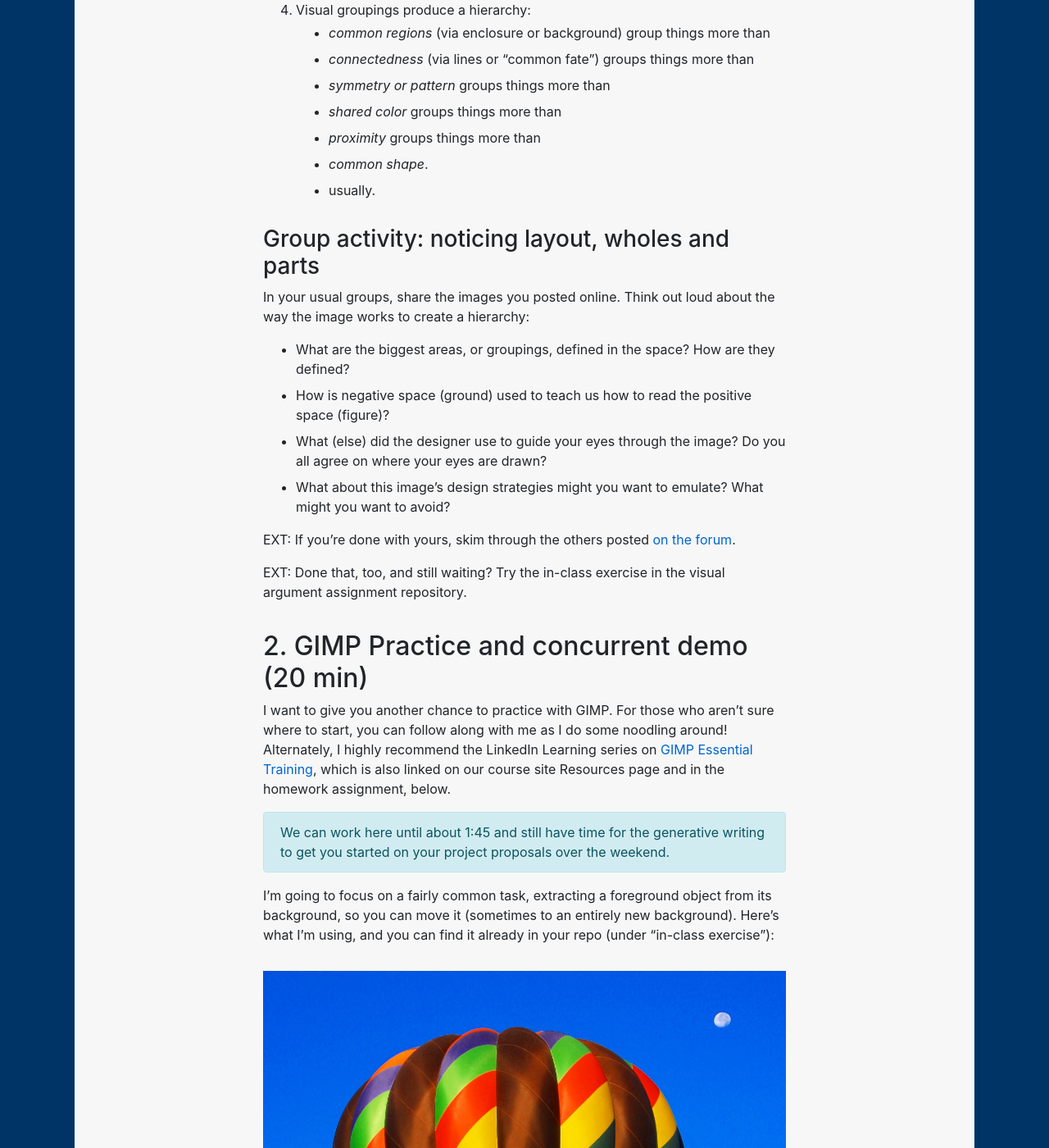
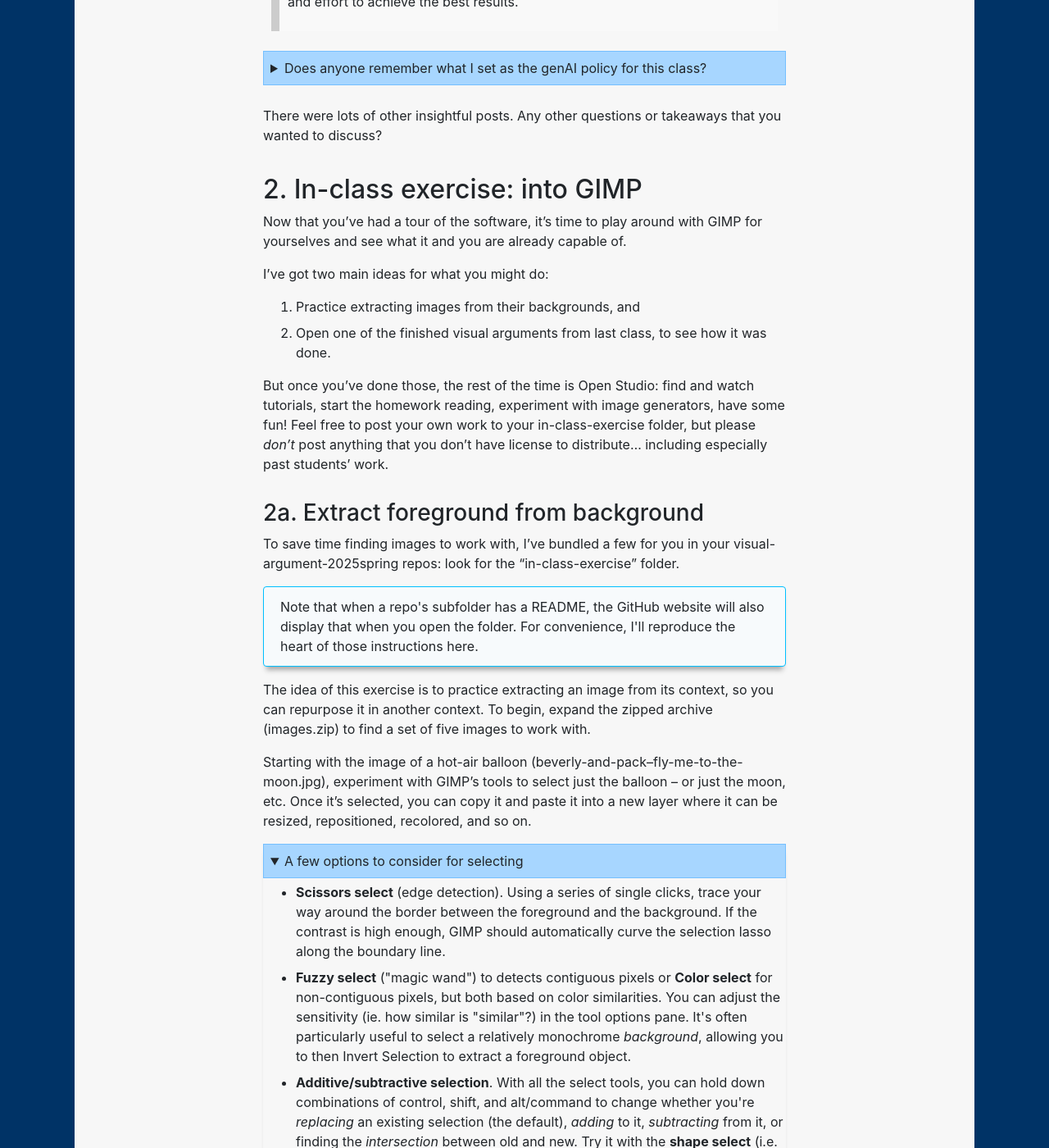
Before and after one commit to benmiller314/cdm2025spring, a Jekyll site: the page built from old-plans/lesson-10.md, in a window 1280 px wide and 1400 px high, scrolled down 1190 px. Shown: the whole window at 82% size. Built offline with Jekyll 4.4.1, drawn with Linux system fonts in a browser that asks for light colours; our own code applies the rules of GitHub Pages for plain Markdown files; some of the changed text lies outside the part shown.

Commit message:
lesson 10 as generative GIMP studio
plus a brief discussion of genAI, based on the forum posts

```diff
--- a/old-plans/lesson-10.md
+++ b/old-plans/lesson-10.md
@@ -1,155 +1,148 @@
 
-# Generating Visual Ideas
+# Lesson 10: Generative Studio
 
-**Work to have achieved**:
-
-* Read about graphic design principles (<a href="https://www.smashingmagazine.com/2014/03/design-principles-visual-perception-and-the-principles-of-gestalt">principles of gestalt</a>, <a href="https://www.smashingmagazine.com/2014/09/design-principles-connecting-and-separating-elements-through-contrast-and-similarity/">contrast and similarity</a>, <a href="https://www.smashingmagazine.com/2014/05/design-principles-space-figure-ground-relationship/">figure & ground</a>)
-* Find and [post]({{site.repo_url}}/issues) a graphic or visual design that makes a claim or argument
-* If you can, analyze the designed artifact through the lenses of graphic design principles. (If not, that's for today!)
+<section class="prereqs">
+    <details><summary><strong>Texts to have read / listened to / watched</strong></summary>
+        <ul>
+            <li><a href="https://www.aiweirdness.com/an-exercise-in-frustration">An Exercise in Frustration</a>, by Janelle Shane</li>
+            <li>the anonymous <a href="https://www.facebook.com/groups/1404116417142065/posts/1459674184919621">Facebook post</a> Shane links to in the opening line</li>
+            <li><a href="https://www.youtube.com/watch?v=w0quo4S8Oqw">Learn GIMP in 20 Minutes</a>, from Chris' Tutorials</li>
+        </ul>
+    </details>
+    <details><summary><strong>Work to have achieved</strong></summary>
+        <ul>
+            <li>Download and install <a href="https://www.gimp.org/downloads">GIMP</a></li>
+            <li>Post a reading-response to the <a href="{{site.github.issues_url}}/7">the Issue Queue</a></li>
+        </ul>
+    </details>
+</section>
 
 
 **Plan for the day**:
 
-1. Building (with) our vocabulary (20 min) <!-- was 30 last time, let's see if that continues online or not -->
-    * Ben's highlights
-    * Group activity:
-2. GIMP Practice and concurrent GIMP Demo (20-25 min)
-3. Loop writing into offline sketching (15 + 10 min)
-5. Homework for next time
+1. On AI and Editing
+2. In-class exercises
+    - extracting a figure from its background
+    - from flat to layered
+4. Open studio
+    <!-- Option: try it again with a generated image. Option: start homework reading. -->
+5. Homework for next time: design principles; proposal
 
 
-## 1. Building (with) our vocabulary (10-15 min)
+## 1. On AI and Editing: takeaways and open questions from the forum
 
-I know that was a lot of potentially new terms!
+Josh noted that I didn't give you an AI-advocate voice, and that was an oversight. Mea culpa! But he also helpfully complicated the issue by reminding us that it's not an all-or-nothing proposition: genAI can produce _materials for human designers to work with and edit_.
 
-For my purposes, what's most important is how they help us think about directing attention, and for that purpose there are a few key highlights to hit:
+Likewise, Grace gestured toward another tension, between achieving an artist's singular vision and making concessions to whatever the tool produces. Again, it's easy to imagine that one or the other will dominate, but I encourage you to live within the dialectic: whether working with AI tools or not, creative endeavors are often a push-and-pull between the initial idea and the ideas that emerge as you're writing, drawing, playing. It's that mid-ground tension that produces the best vibrations, I find.
 
-1. The principle of emergence: we see the whole image first.
-2. Contrast draws attention, and works best when used sparingly: [as Bradley puts it](https://www.smashingmagazine.com/2014/09/design-principles-connecting-and-separating-elements-through-contrast-and-similarity/#:~:text=when%20everything%20is%20the%20same%2C%20you%20get%20tedium.%20when%20everything%20is%20different%2C%20you%20get%20noise.%20the%20best%20designs%20have%20a%20healthy%20mix%20of%20similarity%20and%20contrast%20and%20show%20a%20clear%20understanding%20of%20what%20they%E2%80%99re%20trying%20to%20communicate.), "When everything is the same, you get tedium. When everything is different, you get noise. The best designs have a healthy mix of similarity and contrast."
-3. "By giving visually similar characteristics to multiple elements, we communicate that something is similar about the elements." And vice versa.
-    * Size, shape, color, value (intensity), texture, alignment (parallelism), common fate (direction of movement) – all these elements become means of signaling similarity or establishing contrast.
-4. Visual groupings produce a hierarchy:
-    * *common regions* (via enclosure or background) group things more than
-    * *connectedness* (via lines or "common fate") groups things more than
-    * *symmetry or pattern* groups things more than
-    * *shared color* groups things more than
-    * *proximity* groups things more than
-    * *common shape*.
-    * usually.
+This puts me in mind of something Weini wrote:
+> AI is simply a tool that can improve efficiency and assist with tasks, but it cannot do the entire job for you. It still requires human creativity, judgment, and effort to achieve the best results.
 
-### Group activity: noticing layout, wholes and parts
+<details><summary>Does anyone remember what I set as the genAI policy for this class?</summary>
+    <p>In brief:
+    <ul>
+        <li>Acknowledge it</li>
+        <li>Generate multiple responses to the prompt, so you have to make active choices</li>
+        <li>Exercise your own judgment, and take your own responsibility</li>
+    </ul>
+    </p>
+    <p>See <a href="../policies#on-artificial-intelligence">the Policies page</a> for more details and my reasoning.</p>
+    <p>In the context of this assignment, you may want to generate some images if you're not finding what you were looking for in Flickr or Unsplash or wherever; but <strong>don't generate the <em>whole</em> visual argument – generate <em>assets</em>, and edit from  there.</strong> Become the capable editors the FB writer was looking for, rather than the hapless prompters who can't revise.</p>
+</details>
 
-In your usual groups, share the images you posted online. Think out loud about the way the image works to create a hierarchy:
-
-* What are the biggest areas, or groupings, defined in the space? How are they defined?
-* How is negative space (ground) used to teach us how to read the positive space (figure)?
-* What (else) did the designer use to guide your eyes through the image? Do you all agree on where your eyes are drawn?
-* What about this image's design strategies might you want to emulate? What might you want to avoid?
-
-EXT: If you're done with yours, skim through the others posted [on the forum]({{site.github_url}}/issues).
-
-EXT: Done that, too, and still waiting? Try the in-class exercise in the visual argument assignment repository.
+There were lots of other insightful posts. Any other questions or takeaways that you wanted to discuss?
 
 
-<!-- ### EXT: Using our vocabulary (5-10 min)
-If your group feels finished and others are still working, share the images you posted to the forum within your group. See if you can level up on your comfort analyzing visual design, using the terms from the reading (and now google doc). -->
 
-<!--
-## EXT: Clear hierarchy vs. flat hierarchy
-If we all finish filling out the google doc with time to spare (by 3:05, say), I'd like to look at two examples that came in on the forum.
--->
+## 2. In-class exercise: into GIMP
 
-## 2. GIMP Practice and concurrent demo (20 min)
+Now that you've had a tour of the software, it's time to play around with GIMP for yourselves and see what it and you are already capable of.
 
-I want to give you another chance to practice with GIMP. For those who aren't sure where to start, you can follow along with me as I do some noodling around! Alternately, I highly recommend the LinkedIn Learning series on [GIMP Essential Training](https://www.linkedin.com/learning/gimp-essential-training-4), which is also linked on our course site Resources page and in the homework assignment, below.
+I've got two main ideas for what you might do:
+
+1. Practice extracting images from their backgrounds, and
+2. Open one of the finished visual arguments from last class, to see how it was done.
+
+But once you've done those, the rest of the time is Open Studio: find and watch tutorials, start the homework reading, experiment with image generators, have some fun! Feel free to post your own work to your in-class-exercise folder, but please _don't_ post anything that you don't have license to distribute... including especially past students' work.
+
+
+### 2a. Extract foreground from background
+
+To save time finding images to work with, I've bundled a few for you in your visual-argument-2025spring repos: look for the "in-class-exercise" folder.
+
+<aside class="alert alert-white">Note that when a repo's subfolder has a README, the GitHub website will also display that when you open the folder. For convenience, I'll reproduce the heart of those instructions here.</aside>
+
+The idea of this exercise is to practice extracting an image from its context, so you can repurpose it in another context. To begin, expand the zipped archive (images.zip) to find a set of five images to work with.
+
+Starting with the image of a hot-air balloon (beverly-and-pack--fly-me-to-the-moon.jpg), experiment with GIMP's tools to select just the balloon – or just the moon, etc. Once it's selected, you can copy it and paste it into a new layer where it can be resized, repositioned, recolored, and so on.
+
+<details open><summary>A few options to consider for selecting</summary>
+    <ul>
+        <li><strong>Scissors select</strong> (edge detection). Using a series of single clicks, trace your way around the border between the foreground and the background. If the contrast is high enough, GIMP should automatically curve the selection lasso along the boundary line.</li>
+        <li><strong>Fuzzy select</strong> ("magic wand") to detects contiguous pixels or <strong>Color select</strong> for non-contiguous pixels, but both based on color similarities. You can adjust the sensitivity (ie. how similar is "similar"?) in the tool options pane. It's often particularly useful to select a relatively monochrome <em>background</em>, allowing you to then Invert Selection to extract a foreground object.</li>
+        <li><strong>Additive/subtractive selection</strong>. With all the select tools, you can hold down combinations of control, shift, and alt/command to change whether you're <em>replacing</em> an existing selection (the default), <em>adding</em> to it, <em>subtracting</em> from it, or finding the <em>intersection</em> between old and new. Try it with the <strong>shape select</strong> (i.e. rectangle or ellipse) and <strong>free select</strong> (lasso) tools – or with either AI-assisted tool above – to iteratively get closer to the selection you want.</li>
+    </ul>
+</details>
 
 <div class="alert alert-info">
-We can work here until about 1:45 and still have time for the generative writing to get you started on your project proposals over the weekend.
+    NB: Because you can edit selection anchors until you're satisfied, you'll want to <strong>press Enter</strong>, double-click inside the selection, or switch to another tool <strong>to confirm the selection.</strong>
 </div>
 
-I'm going to focus on a fairly common task, extracting a foreground object from its background, so you can move it (sometimes to an entirely new background). Here's what I'm using, and you can find it already in your repo (under "in-class exercise"):
+<aside class="alert alert-white">
+If you're a more visual learner and want to see some options in video form, check out <a href="https://www.youtube.com/watch?v=lOzSiOIipSM">5 Ways to Remove a Background with GIMP</a> from Logos By Nick (runtime 6:42).
+</aside>
+Once you have your selection, you can...
 
-<figure role="figure">
-<img src="../assets/img/beverly-and-pack--fly-me-to-the-moon.jpg" alt="A striped hot air balloon floating in a blue sky, darker toward the top of the image. A small, nearly full moon is visible; the ground is not." />
+* Copy and paste to create a new "floating" layer
+* Click the green page button to secure more permanent status for that new layer
+* Play around with sizes and colors
+    - NB: This is a *raster* editing program, so once something gets smaller, you can't guarantee you'll be able to make it bigger again: pixels get thrown away.
+    - It's often a good idea to **resize a copy** until you find the right position and size, and then move the original directly into that desired destination.
+* Paste into a new file
+* Paste as a repeating pattern
 
-<figcaption>"Fly Me to the Moon, by Way of a Hot Air Balloon" (2009) by <a href="https://www.flickr.com/photos/walkadog/">Beverly & Pack</a>, <a href="https://www.flickr.com/photos/walkadog/3897126692/">on Flickr</a>. <a href="https://creativecommons.org/licenses/by/2.0/">CC-BY-2.0</a>.
-</figcaption>
-</figure>
+There's quite a bit more, of course, and I encourage you to find tutorials for any task your imagination suggests to you! I've linked to some on the [../resources] page, but there are a great many more only a search-engine away.
 
 
-A few options to consider:
-* Scissors select (edge detection)
-* Select _background_ and Invert Selection
-* Fuzzy select ("magic wand": contiguous pixels by color similarities)
-* Additive/subtractive selection with shape tools (rectangle, ellipse) and Free select (lasso)
+### 2b. From flat to layered
 
-Once we have our selection, we can...
-* Copy and paste to create a new "floating" layer
-* Secure that new layer more permanent status
-* Play around with sizes and colors
-    - NB: This is a *raster* editing program, so once something gets smaller, you can't guarantee you'll be able to make it bigger again: pixels get thrown away
-* Transfer to a new file
+Each of the projects I linked to in our last class was in a repository, where you can also find a .xcf GIMP project file (or, in one case, a .psd Photoshop file). <strong>Choose one</strong>, download the file like we did for the [audio workshop](lesson-07), and open it up in the appropriate software.
 
-<!--
-1. Image > Canvas Size (use %)
-2. Scissor tool
-3. Copy + Paste -> Floating layer -> anchor as new
-4. Scale layer
-5. Scissor tool (again)
-6. Invert selection, new layer again
-7. Layer to image size
-8. Select vertical rectangle; feather edges
-9. Copy + Paste as pattern
--->
+Consider:
 
-There's quite a bit more, of course, and I encourage you to find tutorials for any task your imagination suggests to you!
+* How did they organize the layers?
+* Try turning the visibility of layers on and off to appreciate how they created the attentional effects you noticed last time.
 
+Options:
+<ol>
+    <li><a href="https://github.com/ktdemay/visual-argument-2020spring/blob/master/future.xcf">The Future of Sports</a>, by Kevin DeMaioribus</li>
+    <li><a href="https://github.com/csk32/visual-argument-2020fall/blob/master/Human_Trafficking_updated.xcf">Human Trafficking</a>, by Christianna Kelley</li>
+    <li><a href="https://github.com/fathimashabnam/visual-argument-2019fall/blob/master/VisualArgument.xcf">The Extinction Crisis</a>, by Fathima Shabnam</li>
+    <li><a href="https://github.com/emmaknaub/visual-argument/blob/master/visual_argument.xcf">Radiate</a>, by Emma Knaub</li>
+    <li><a href="https://github.com/anayoungblut/visual-argument-2023spring/blob/main/FINAL/visual%20argument%20FINAL.psd">Don't Do It</a>, by Ana Youngblut</li>
+    <li><a href="https://github.com/suchiattota/visual-argument-2023spring/blob/main/TheCoverUp.xcf">The Cover-Up</a>, by Suchi Attota</li>
+</ol>
 
-## 3a. Loop writing (15 min) <!-- Takes 15 min -->
-For this generative exercise, adapted from [one by Sondra Perl](http://bit.ly/perlfeltsense), you'll need somewhere to write and somewhere to *draw*. Printer paper would be great; a notebook is also okay; the computer's probably not. I like pencil, but your preference may vary.
+## Open Studio
 
-<!-- <div class="alert alert-info">
-<p><strong>If you need to take a minute to get those supplies, please do so now.</strong></p>
+This is your time: find and watch tutorials, start the homework reading (or writing), experiment with image generators. Have some fun!
 
-<p>If you're waiting for everyone else to come back, see if you can close your eyes and listen to your breath. (If this kind of body attention makes you uncomfortable, though, don't do it. Just have patience, and try not to judge.) Think about how you're sitting: where you're supported. Try to alleviate any tension.</p>
-</div> -->
-
-Let's take a few minutes to think in writing about the visual arguments you might want to make. I'll read a series of questions aloud. Repeat them silently to yourself, and when you feel yourself answering, make a list.
-
-These lists will remain private, unless you choose to share. I won't ask for them.
-
-1. What ideas do you want help remembering?
-2. Or what do you want to persuade others of?
-3. Is there something you've noticed that you want to bring to the attention of others?
-4. Is there anything else you'd like to add? Something from a course? From an activity or group you participate in? Something you've been reading about? (If there's an idea you thought of working on before coming to class today, be sure to add it now.)
-
-Take a moment now to read back over your lists. Is there something that stands out, that says, _me, pick me_? Choose one thing to work with, at least for today, and mark it in some way. Then copy it into a clean page.
-
-With that chosen subject, write again:
-
-5. What terms or images come to mind when you think of this subject? ... Think about categories of words: actions vs things. Descriptors.
-6. Is there anything you're forgetting to add to your list? A line from a song? A color?
-7. Who else might be interested in this? Who, that is, could be your audience?
-
-See if you can summon up the whole of this idea, like it's right here in the room with you. Where does it live? Is it above you? Inside you? In the palm of your hand? Just sit with your idea for a moment, feeling where you connect to it.
-
-## 3b. Offline sketching (10 min)
-And now, draw. Take a piece of paper, fold it in quarters, and in each quarter sketch out some possibility, some version, of what your idea might look like.
-
-If you can, try to make each image significantly different from each other, to give you options; you can use your lists for inspiration. If you can't think of very different ones, then work to make just _some_ change.
-
-We'll work here for a while.
+<div class="alert alert-success">As always, please set yourself a <a href="http://bit.ly/cdm{{site.course.slugterm}}-notes">studio goal in the doc</a>; at the end of class, I'll ask you to write a brief exit note on what you were able to achieve / what your next steps are.</div>
 
 
 
 # Homework for next time:
-* **Review** the unit-assignment [goals and options](https://github.com/benmiller314/visual-argument-{{site.course.slugterm}}#project-2-visual-argument--rhetorical-collage) for the rhetorical collage / visual argument, including the Parachute Prompts if you're not sure what to propose.
+
+The main thing will be to write a proposal for your unit project, but first, some design theory and examples!
+
+* **Read** the following articles, each from a series on design principles in _Smashing Magazine_:
+    - [Improve Your Designs With The Principles Of Similarity And Proximity (Part 1)](https://www.smashingmagazine.com/2016/05/improve-your-designs-with-principles-similarity-proximity-part-1/), by Jon Hensley
+    - [Improve Your Designs With The Principles Of Closure And Figure-Ground (Part 2)](https://www.smashingmagazine.com/2016/05/improve-your-designs-with-the-principles-of-closure-and-figure-ground-part-2/), by Jon Hensley
+    - [Design Principles: Compositional, Symmetrical And Asymmetrical Balance](https://www.smashingmagazine.com/2015/06/design-principles-compositional-balance-symmetry-asymmetry/), by Steven Bradley
+    - [Design Principles: Dominance, Focal Points And Hierarchy](https://www.smashingmagazine.com/2015/02/design-principles-dominance-focal-points-hierarchy/), by Steven Bradley
+* **Review** the unit-assignment [goals and options](https://github.com/benmiller314/visual-argument-{{site.course.slugterm}}#project-2-visual-argument--rhetorical-collage) for the rhetorical collage / visual argument, including the current baseline requirements and the Parachute Prompts if you're not sure what to propose.
 * **Write** a project proposal, thinking in words about what you'd like to make:
-    - What idea or argument will you try to represent? What _claim_ will you try to make – or, at least, what is the triggering idea (starting point) of that claim?
+    - What idea or argument will you try to present to or illustrate for readers? Or, at least, what is the triggering idea (starting point) of that argument or idea? What intervention will you try to make?
     - Include or link to a **prospective assets list**, i.e. a table of the images you think you'll need and where you might be able to source them. You can choose to include that assets list in the proposal or place it as a file in your repository, to more easily track changes.
     - **Link to your project repository,** so it's easier to find when we get to group work.
 * **Post** your proposal to the appropriate forum on the [Issue Queue]({{site.repo_url}}/issues).
-* **Skim** the visual media [resources]({{site.github_url}}/resources) on the course site, and **read/watch** more deeply in anything that seems like it would help you, whether [advice]({{site.github_url}}/resources#visual) or [material to work with]({{site.github_url}}/resources#visuals).
-  * In particular, I highly recommend the LinkedIn Learning series of videos on "GIMP Essential Training." I've been using GIMP for years, and I confess I learned some things even from the basic tool options videos. The whole series is about 5 hours of material, but I'm not asking you to watch the whole thing in one go! Instead, [I've marked some highlights and starting points]({{site.github_url}}/resources#lil-gimp): please at least view at those, which total around 45 minutes runtime.
-  - Note that there are exercise files, should you want to follow along and make sure it works in practice.
-  - If you have trouble accessing LinkedIn Learning from my links on the Resources page, try [this LIL link instead, which routes through MyPitt](https://my.pitt.edu/launch-task/all/cssd-linkedinlearning?terms=linkedin&roles=); you should have to log in with Pitt Passport once, but then all those direct links should just work! (Fingers crossed.) I am also happy to troubleshoot with you during office hours.
```
Also changed, not shown: plans/lesson-09.md (+1 -1 lines).
